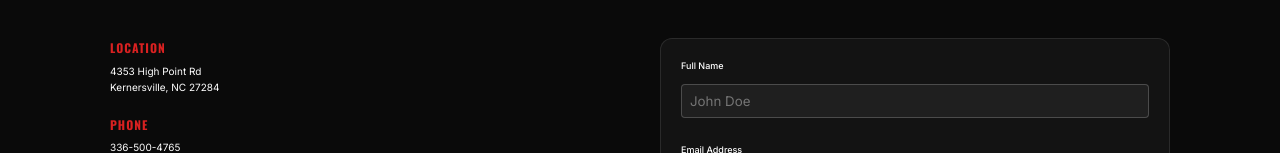
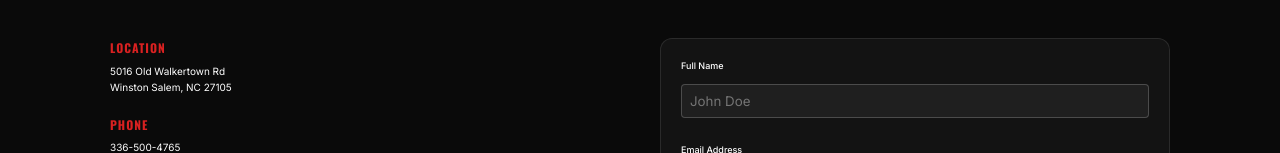
Before and after one commit to kdef2012/kvegas-elite, a React (Vite) app: page / in a window 1280 px wide. Shown: the part 2363-2516 px from the top of the page. Built offline with nearby package versions, Linux system fonts and the light colour scheme; no server answers.

Commit message:
Update physical address to Winston Salem

```diff
--- a/src/pages/Home.jsx
+++ b/src/pages/Home.jsx
@@ -185,7 +185,7 @@ export default function Home() {
             <div className="contact-info fade-in-left">
               <div className="info-item">
                 <h4>Location</h4>
-                <p>4353 High Point Rd<br/>Kernersville, NC 27284</p>
+                <p>5016 Old Walkertown Rd<br/>Winston Salem, NC 27105</p>
               </div>
               <div className="info-item">
                 <h4>Phone</h4>
```
